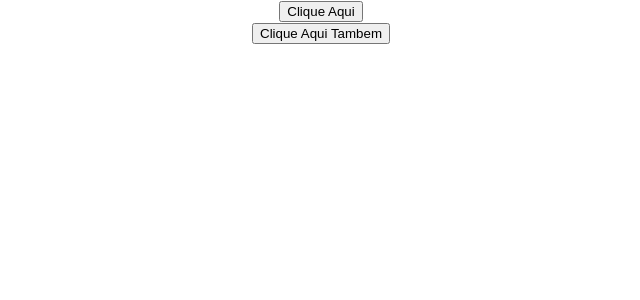
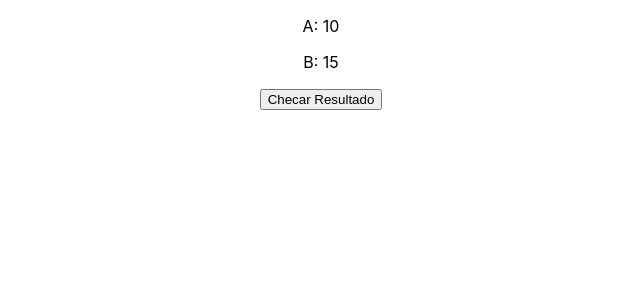
Before and after one commit to MathiasColetti/hello-world, a React (Create React App) app: page / in a window 1280 px wide. Shown: the top 300 px of the page, without its empty margins (319-959 px from the left). Built offline with nearby package versions, Linux system fonts and the light colour scheme.

Commit message:
Challenge

```diff
--- a/src/App.js
+++ b/src/App.js
@@ -1,5 +1,6 @@
 // import logo from './logo.svg';
 import "./App.css";
+import Challenge from "./components/Challenge";
 import Events from "./components/Events";
 import FirstComponent from "./components/FirstComponent";
 import MyComponent from "./components/MyComponent";
@@ -16,7 +17,8 @@ function App() {
       {/* <p>Meu primeiro paragrafo em REact</p>
       <TemplateExpressions />
       <MyComponent /> */}
-      <Events />
+      {/* <Events /> */}
+      <Challenge />
     </div>
   );
 }
--- /dev/null
+++ b/src/components/Challenge.js
@@ -0,0 +1,19 @@
+import React from "react";
+
+const Challenge = () => {
+  const a = 10;
+  const b = 15;
+
+  const SomaValores = () => {
+    alert(a + b);
+  };
+  return (
+    <div>
+      <p>A: {a}</p>
+      <p>B: {b}</p>
+      <button onClick={SomaValores}>Checar Resultado</button>
+    </div>
+  );
+};
+
+export default Challenge;
--- a/src/components/Events.js
+++ b/src/components/Events.js
@@ -1,6 +1,17 @@
 const Events = () => {
   const handleMyEvent = (e) => {
     alert("Evento Ativo");
+  };
+  const RenderSomething = (x) => {
+    if (x) {
+      return (
+        <div>
+          <h1>Renderizando isso</h1>
+        </div>
+      );
+    } else {
+      return <h1>Tambem posso Fazer isso</h1>;
+    }
   };
   return (
     <div>
@@ -18,6 +29,8 @@ const Events = () => {
           Clique Aqui Tambem
         </button>
       </div>
+      {RenderSomething(true)}
+      {RenderSomething(false)}
     </div>
   );
 };
```
